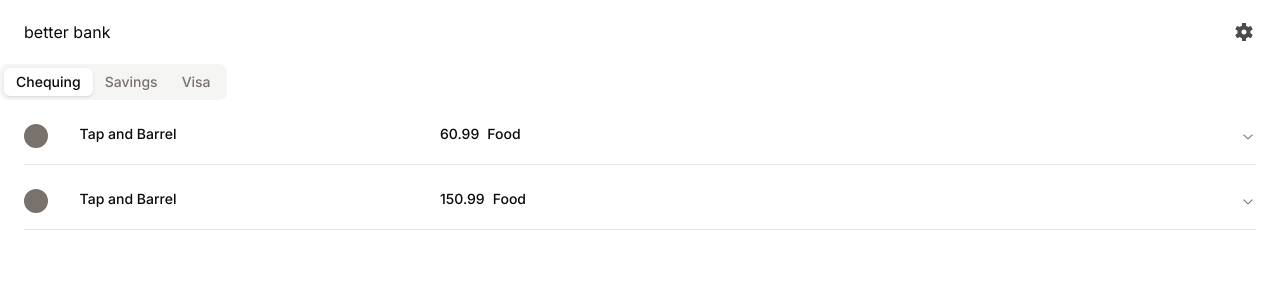
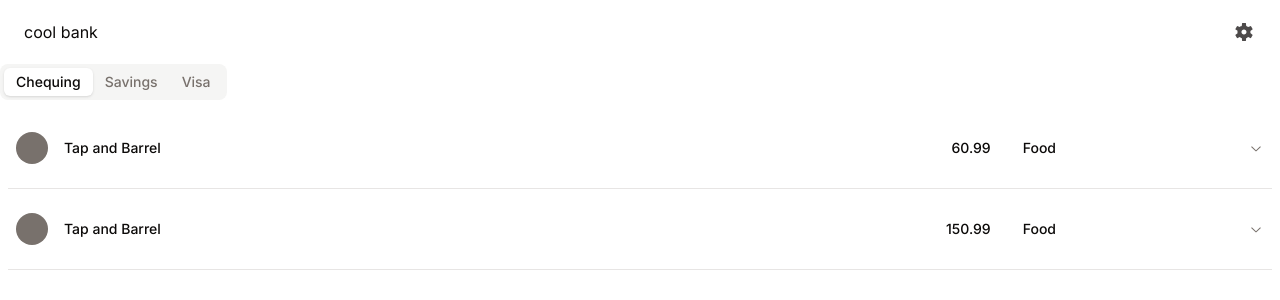
Before and after one commit to ChrisCoastal/ICBank, a Next.js app: page / in a window 1280 px wide. Shown: the top 300 px of the page. Built offline with nearby package versions, Linux system fonts and the light colour scheme.

Commit message:
add style PurchaseList

```diff
--- a/src/app/page.tsx
+++ b/src/app/page.tsx
@@ -9,7 +9,7 @@ export default function Home() {
     <main className="min-h-screen">
       <div className="">
         <nav className="h-16 border-b-white/20 border-b flex flex-row justify-between items-center mx-6">
-          <h1>better bank</h1>
+          <h1>cool bank</h1>
           <SettingsIcon height="24" width="24" color="#4d4a4a" />
         </nav>
         <header>
--- a/src/components/PurchaseList/PurchaseList.tsx
+++ b/src/components/PurchaseList/PurchaseList.tsx
@@ -41,16 +41,17 @@ const PurchaseList = (props: Props) => {
           const key = nanoid();
           return (
             <div key={key} className="">
-              <AccordionItem value={key} className="mx-6 my-2">
+              <AccordionItem value={key} className="mx-2 p-2">
                 <AccordionTrigger>
-                  <div className="flex flex-row gap-2 ">
-                    <div>
-                      <div className="h-6 w-6 rounded-full bg-stone-500" />
+                  <div className="flex flex-row justify-between w-5/6">
+                    <div className="flex flex-row items-center justify-between">
+                      <span className="h-8 w-8 rounded-full bg-stone-500 mr-4" />
+                      <p className="inline">{purchase.location}</p>
                     </div>
-                    <div className="w-36">{purchase.location}</div>
-                    <div className="w-56"></div>
-                    <div>{purchase.amount}</div>
-                    <div>{purchase.type}</div>
+                    <div className="flex flex-row items-center justify-between gap-8">
+                      <div className="">{purchase.amount}</div>
+                      <div className="">{purchase.type}</div>
+                    </div>
                   </div>
                 </AccordionTrigger>
                 <AccordionContent>{purchase.description}</AccordionContent>
```
